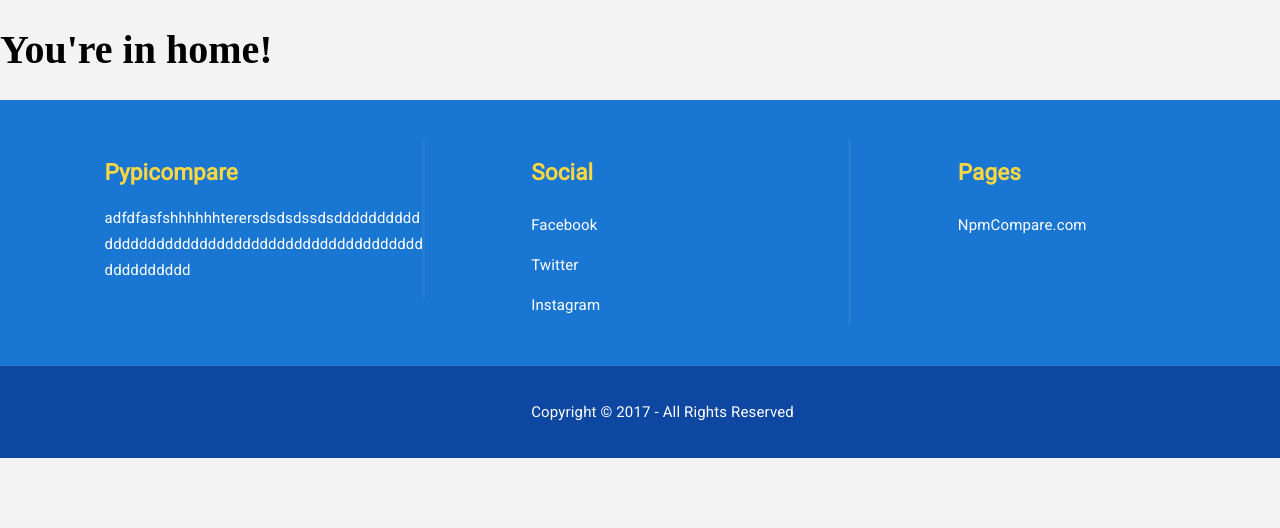
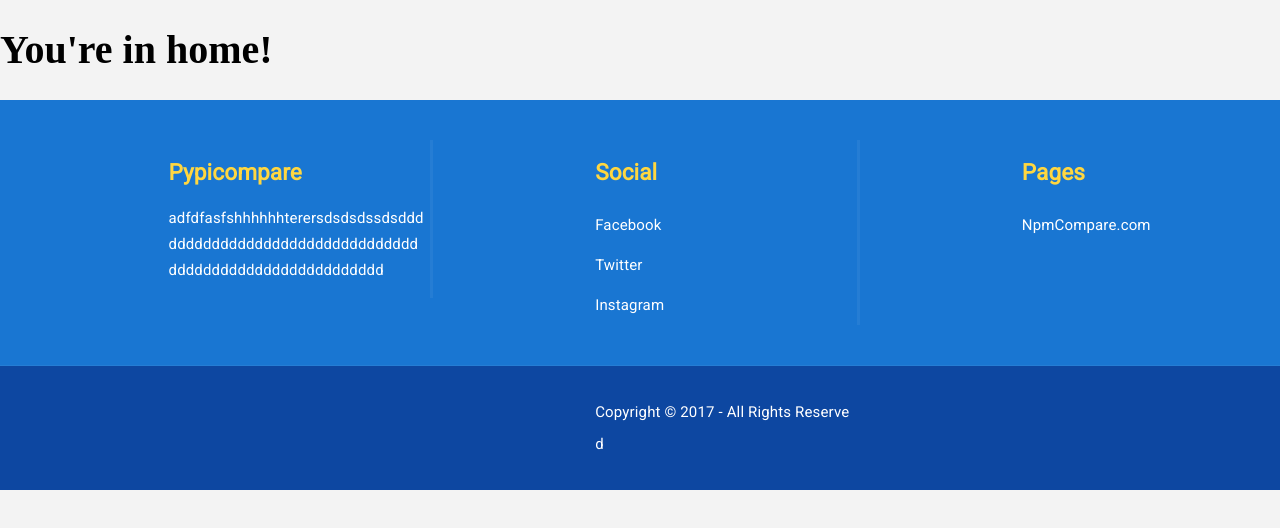
Before and after one commit to gabrielaraujof/pypicompare, an Angular app: page /home in a window 1280 px wide. Shown: the top 528 px of the page. Built offline with nearby package versions, Linux system fonts and the light colour scheme.

Commit message:
Updating scss code of footer component

```diff
--- a/src/app/app.module.ts
+++ b/src/app/app.module.ts
@@ -7,7 +7,7 @@ import { AppRoutingModule } from './app-routing.module';
 import { ComparisonsModule } from './comparisons/comparisons.module';
 import { SharedModule } from './shared/shared.module';
 import { WelcomeComponent } from './welcome/welcome.component';
-import { FooterComponent } from "app/footer/footer.component";
+import { FooterComponent } from 'app/footer/footer.component';
 
 @NgModule({
   declarations: [
--- a/src/app/footer/footer.component.scss
+++ b/src/app/footer/footer.component.scss
@@ -38,13 +38,12 @@
     }
 
     .widget {
-
         display: block;
         flex-basis: 33%;
         word-break: break-all;
         background-color: transparent;
         box-shadow: none;
-        padding-left: 8%;
+        padding-left: 13%;
         position: relative;
         word-wrap: break-word;
 
@@ -55,7 +54,7 @@
                 content: '';
                 display: block;
                 position: absolute;
-                right:0%;
+                right: -2%;
                 top: 0;
                 width: 3px;
             }
```
